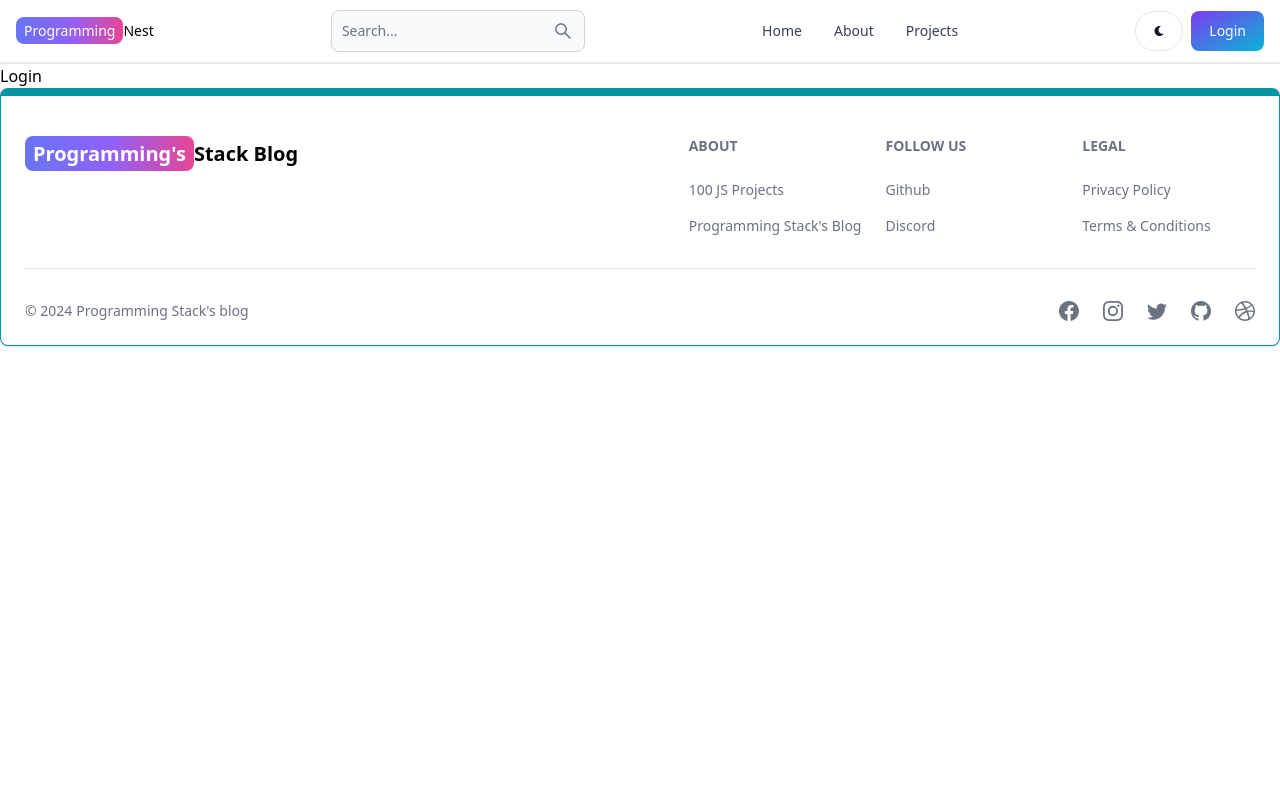
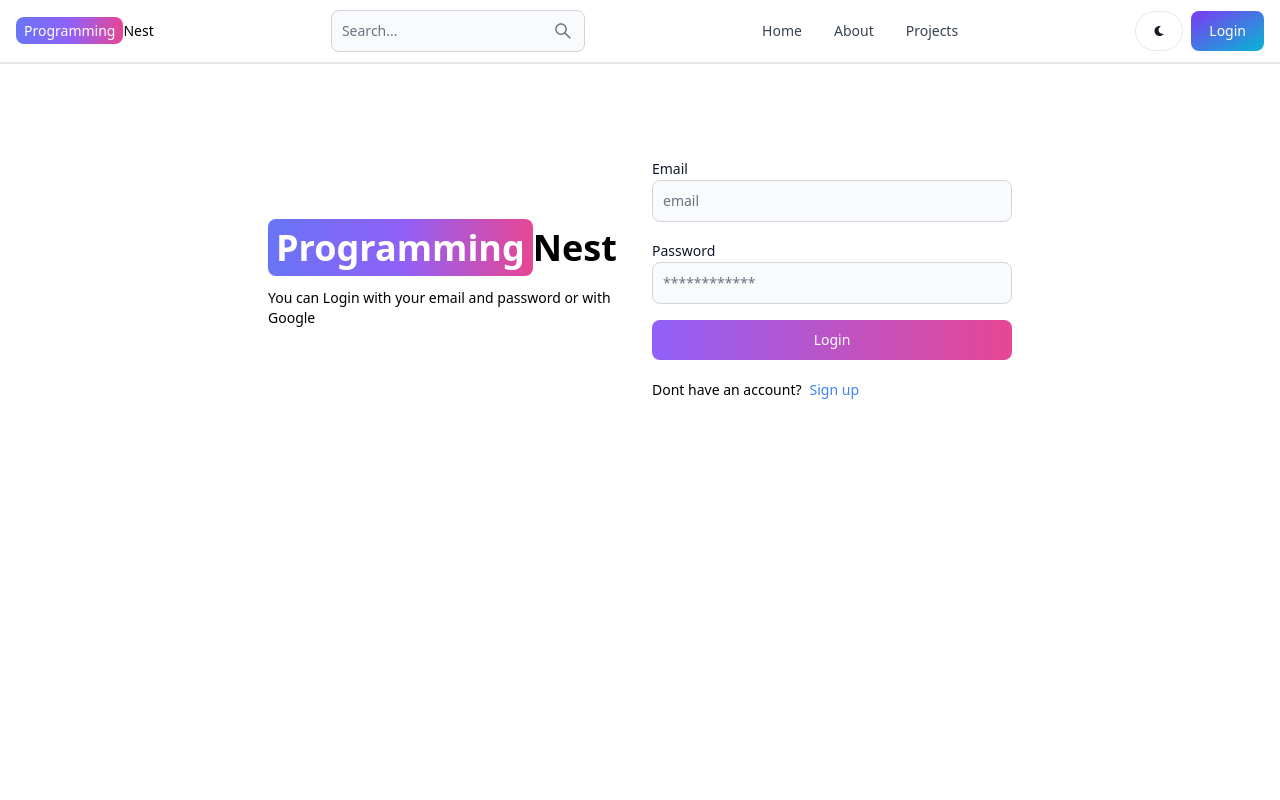
Before and after one commit to Sacarima/Blog, a React (Vite) app in the folder client/: page /login in a window 1280 px wide. Shown: the top 800 px of the page. Built offline with nearby package versions, Linux system fonts and the light colour scheme.

Commit message:
complete login page functionality

```diff
--- a/client/src/pages/Login.jsx
+++ b/client/src/pages/Login.jsx
@@ -1,7 +1,134 @@
-import React from 'react'
+import { useState } from 'react'
+import {Alert, Button, Label, Spinner, TextInput} from 'flowbite-react'
+import { Link, useNavigate } from 'react-router-dom'
+
 
 export default function Login() {
+
+  const [formData, setFormData] =  useState({
+    username: '',
+    email: '',
+    password: ''
+  })
+  const [errorMessage, setErrorMessage] = useState(null)
+  const [loading, setLoading] = useState(false)
+  const navigate = useNavigate()
+
+  const handleChange = (e) => {
+    setFormData({
+      ...formData,
+      [e.target.id]: e.target.value.trim()
+    })
+
+
+}
+
+  const handleSubmit = async (e) => {
+    //
+    e.preventDefault()
+    if ( formData.email === '' || formData.password === '') {
+      return setErrorMessage('Please fill in all fields')
+    }
+    if (formData.email.indexOf('@') === -1) {
+      return setErrorMessage('Please enter a valid email')
+    }
+    if (formData.password.length < 6) {
+      return setErrorMessage('Password must be at least 6 characters')
+    }
+
+    //  send the form data to the server
+    try {
+      setLoading(true)
+      setErrorMessage(null)
+      const response = await fetch('/api/auth/login', {
+        method: 'POST',
+        headers: {
+          'Content-Type': 'application/json'
+        },
+        body: JSON.stringify(formData)
+      })
+
+      const data = await response.json()
+      if ( data.success === false) {
+        return setErrorMessage(data.message)
+      }
+      setLoading(false)
+      if(response.ok) {
+        navigate('/')
+      }
+    } catch (error) {
+      setErrorMessage(error.message)
+      setLoading(false)
+    }
+  }
+
   return (
-    <div>Login</div>
+    <div className='min-h-screen mt-20'>
+      <div className='flex p-3 max-w-3xl mx-auto flex-col md:flex-row md:items-center gap-6'>
+
+
+      {/**lelft side log*/}
+      <div className='flex-1'>
+        <Link to='/' className='font-bold text-4xl dark:text-white'>
+              <span className='px-2 py-1 bg-gradient-to-r from-indigo-500 via-purple-500 to-pink-500 rounded-lg text-white'>Programming</span>
+              Nest
+      </Link>
+      <p className='text-sm mt-5'>You can Login with your email and password or with Google</p>
+      </div>
+      {/* Sign up form */}
+      <div className='flex-1'>
+        <form className='flex flex-col gap-4' onSubmit={handleSubmit}>
+
+          <div>
+            <Label value="Email" />
+            <TextInput
+              type="text"
+              placeholder="email"
+              id="email"
+              onChange={handleChange}
+            />
+          </div>
+
+          <div>
+            <Label value="Password" />
+            <TextInput
+              type="password"
+              placeholder="************"
+              id="password"
+              onChange={handleChange}
+            />
+          </div>
+          <Button
+            gradientDuoTone='purpleToPink'
+            type='submit'
+            disabled={loading}
+          >
+            {loading ? (
+              <>
+                <Spinner size='sm' />
+                <span className=''pl-3>Loading...</span>
+              </>
+            ) : (
+              'Login'
+            )}
+
+          </Button>
+        </form>
+        <div className='flex gap-2 text-sm mt-5'>
+            <span>Dont have an account?</span>
+            <Link to='/sign-up' className='text-blue-500'>
+              Sign up
+            </Link>
+          </div>
+          {errorMessage && (
+            <Alert className='mt-5' color='failure'>
+              {errorMessage}
+            </Alert>
+          )}
+      </div>
+    </div>
+    </div>
   )
 }
+
+// Fixed the bug in the button, the loading effect is working when an error occurs
```
